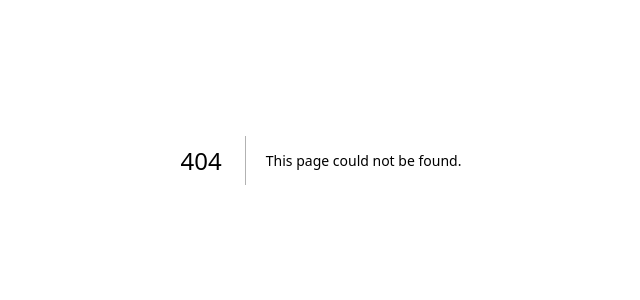
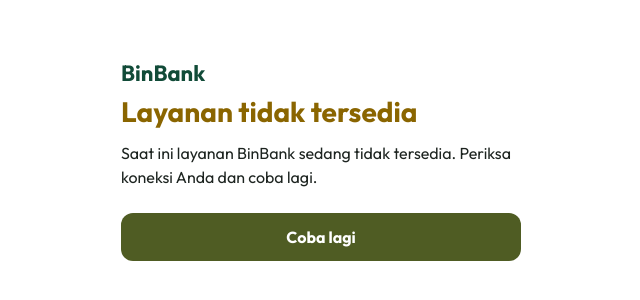
Before and after one commit to GhaisaniCan/bin-bank, a Next.js app in the folder frontend/: page /layanan-tidak-tersedia in a window 1280 px wide. Before the commit this address had no page. Shown: the part 240-540 px from the top of the page, without its empty margins (319-959 px from the left). Built offline with nearby package versions, Linux system fonts and the light colour scheme.

Commit message:
feat(frontend): tambah halaman sistem X1, X2, dan X3

```diff
--- a/frontend/app/globals.css
+++ b/frontend/app/globals.css
@@ -13,6 +13,7 @@
   --color-forest-900: #114b38;
   --color-kardus-700: #6b3f08;
   --color-kardus-100: #f8ebd2;
+  --color-kuning-700: #8a6500;
   --color-pet-700: #1a4670;
   --color-pet-100: #e2ecf5;
   --color-bata-700: #8a2615;
--- /dev/null
+++ b/frontend/app/layanan-tidak-tersedia/page.js
@@ -0,0 +1,42 @@
+"use client"
+
+import { useRouter } from "next/navigation"
+import { ambilPeran, ambilToken } from "@/lib/auth"
+import Tombol from "@/components/Tombol"
+
+const BERANDA = {
+  nasabah: "/nasabah",
+  petugas: "/petugas",
+  admin: "/admin",
+}
+
+// Halaman
+export default function Halaman() {
+  const router = useRouter()
+
+  function cobaLagi() {
+    if (window.history.length > 1) {
+      router.back()
+      return
+    }
+    const alamat = ambilToken() ? BERANDA[ambilPeran()] : null
+    router.replace(alamat ?? "/login")
+  }
+
+  return (
+    <div className="flex min-h-dvh items-center justify-center px-4 py-6">
+      <main className="mx-auto w-full max-w-[400px]">
+        <p className="text-h2 font-bold text-forest-900">BinBank</p>
+        <h1 className="mt-2 text-h1 font-bold text-kuning-700">Layanan tidak tersedia</h1>
+
+        <p className="mt-3 text-body text-ink-900">Saat ini layanan BinBank sedang tidak tersedia. Periksa koneksi Anda dan coba lagi.</p>
+
+        <div className="mt-5">
+          <Tombol varian="utama" className="w-full" onClick={cobaLagi}>
+            Coba lagi
+          </Tombol>
+        </div>
+      </main>
+    </div>
+  )
+}
--- /dev/null
+++ b/frontend/app/sesi-berakhir/page.js
@@ -0,0 +1,32 @@
+"use client"
+
+import { useEffect } from "react"
+import { useRouter } from "next/navigation"
+import { hapusSesi } from "@/lib/auth"
+import Tombol from "@/components/Tombol"
+
+// Halaman
+export default function Halaman() {
+  const router = useRouter()
+
+  useEffect(() => {
+    hapusSesi()
+  }, [])
+
+  return (
+    <div className="flex min-h-dvh items-center justify-center px-4 py-6">
+      <main className="mx-auto w-full max-w-[400px]">
+        <p className="text-h2 font-bold text-forest-900">BinBank</p>
+        <h1 className="mt-2 text-h1 font-bold text-ink-500">Sesi berakhir</h1>
+
+        <p className="mt-3 text-body text-ink-900">Sesi Anda sudah berakhir. Masuk lagi untuk melanjutkan.</p>
+
+        <div className="mt-5">
+          <Tombol varian="utama" className="w-full" onClick={() => router.replace("/login")}>
+            Masuk lagi
+          </Tombol>
+        </div>
+      </main>
+    </div>
+  )
+}
--- /dev/null
+++ b/frontend/app/tidak-ada-akses/page.js
@@ -0,0 +1,38 @@
+"use client"
+
+import { useRouter } from "next/navigation"
+import { ambilPeran, ambilToken } from "@/lib/auth"
+import Tombol from "@/components/Tombol"
+
+const BERANDA = {
+  nasabah: "/nasabah",
+  petugas: "/petugas",
+  admin: "/admin",
+}
+
+// Halaman
+export default function Halaman() {
+  const router = useRouter()
+
+  function kembali() {
+    const alamat = ambilToken() ? BERANDA[ambilPeran()] : null
+    router.replace(alamat ?? "/login")
+  }
+
+  return (
+    <div className="flex min-h-dvh items-center justify-center px-4 py-6">
+      <main className="mx-auto w-full max-w-[400px]">
+        <p className="text-h2 font-bold text-forest-900">BinBank</p>
+        <h1 className="mt-2 text-h1 font-bold text-bata-700">Tidak ada akses</h1>
+
+        <p className="mt-3 text-body text-ink-900">Akun Anda tidak memiliki akses ke halaman ini. Hubungi admin RW.</p>
+
+        <div className="mt-5">
+          <Tombol varian="utama" className="w-full" onClick={kembali}>
+            Kembali ke Beranda
+          </Tombol>
+        </div>
+      </main>
+    </div>
+  )
+}
```
Also changed, not shown: 1 other file (tests, documents, lock files or other folders).
